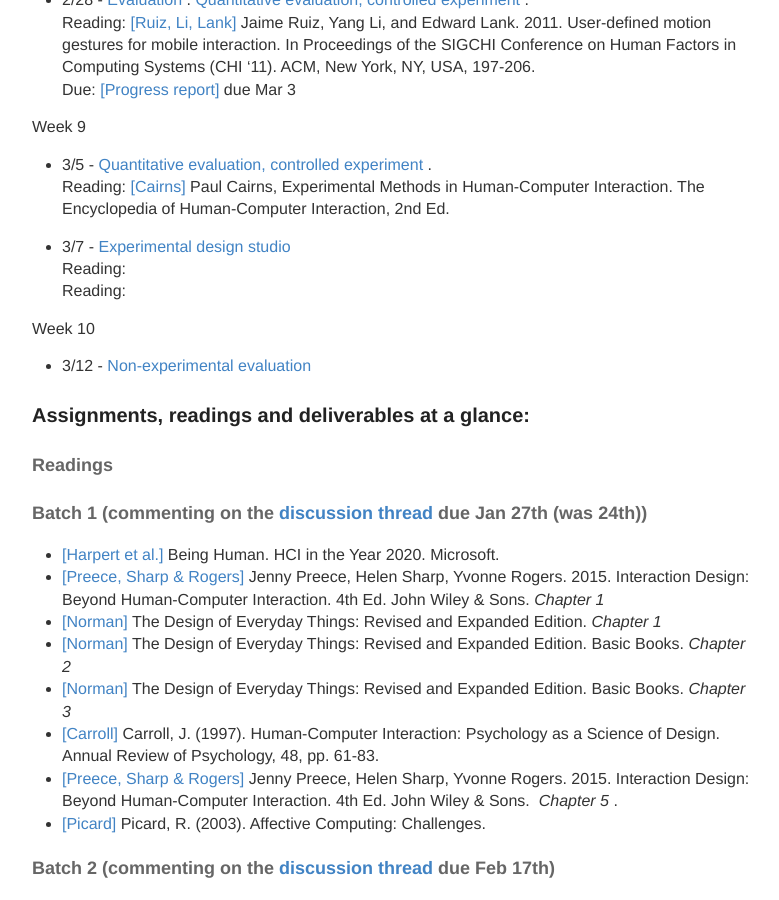
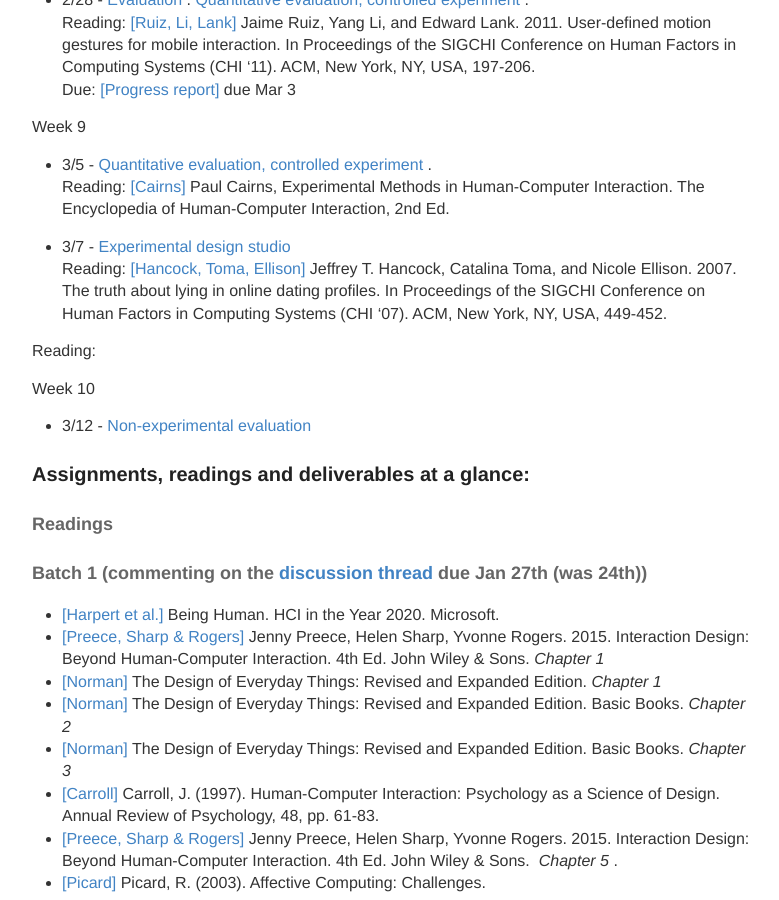
Before and after one commit to hciwang/hciwang.github.io, a Jekyll site: the page built from _posts/2018-3-25-lectures.md, in a window 1280 px wide and 900 px high, scrolled down 2673 px. Shown: the whole window, without its empty margins (248-1027 px from the left). Built offline with Jekyll 4.4.1, drawn with Linux system fonts in a browser that asks for light colours.

Commit message:
Update 2018-3-25-lectures.md

```diff
--- a/_posts/2018-3-25-lectures.md
+++ b/_posts/2018-3-25-lectures.md
@@ -91,7 +91,8 @@
 Reading: [[Cairns]](https://www.interaction-design.org/literature/book/the-encyclopedia-of-human-computer-interaction-2nd-ed/experimental-methods-in-human-computer-interaction) Paul Cairns, Experimental Methods in Human-Computer Interaction. The Encyclopedia of Human-Computer Interaction, 2nd Ed.
 
 - 3/7 -  [Experimental design studio](https://canvas.ucdavis.edu/courses/293005/files/folder/Studio?preview=5436274)
-Reading:
+Reading: [[Hancock, Toma, Ellison]](https://sml.stanford.edu/ml/2007/05/hancock-chi-the-truth-about-lying.pdf) Jeffrey T. Hancock, Catalina Toma, and Nicole Ellison. 2007. The truth about lying in online dating profiles. In Proceedings of the SIGCHI Conference on Human Factors in Computing Systems (CHI '07). ACM, New York, NY, USA, 449-452.
+
 Reading:
 
 Week 10
```
